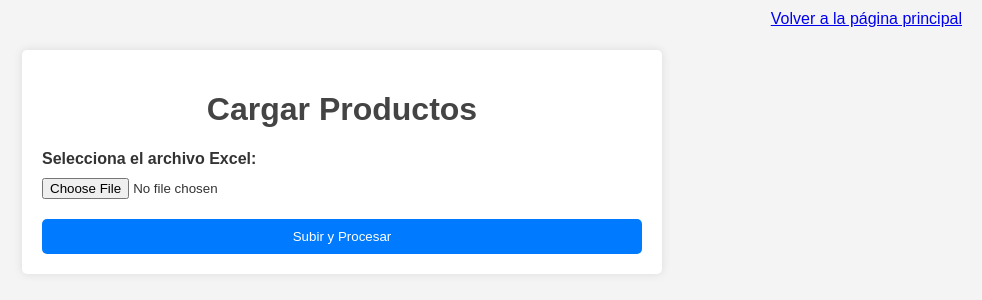
After one commit to maicoleem/tienda, a Flask app: page /basedatos in a window 1280 px wide. The commit adds this page. Shown: the top 300 px of the page, without its empty margins (298-1280 px from the left). Run offline with Flask 3, Linux system fonts and the light colour scheme; data that the repository does not hold is empty.

Commit message:
upload from excel

```diff
--- a/app.py
+++ b/app.py
@@ -15,10 +15,14 @@ from routes.balance import balance_bp
 from routes.resultados import resultados_bp
 from routes.aportes import aportes_bp
 from routes.libro_contable import libro_contable_bp
+from routes.basedatos import dataBase_db
 
 app = Flask(__name__)
 app.config['SQLALCHEMY_DATABASE_URI'] = 'sqlite:///tienda.db'
 app.config['SQLALCHEMY_TRACK_MODIFICATIONS'] = False
+# Configuración de la carpeta para subir archivos
+UPLOAD_FOLDER = './uploads'
+app.config['UPLOAD_FOLDER'] = UPLOAD_FOLDER
 
 def crear_cuentas_iniciales():
     cuentas = [
@@ -148,6 +152,7 @@ app.register_blueprint(balance_bp)
 app.register_blueprint(resultados_bp)
 app.register_blueprint(cuentas_bp, url_prefix='/api/cuentas')
 app.register_blueprint(libro_contable_bp)
+app.register_blueprint(dataBase_db, url_prefix='/basedatos')
 
 @app.route('/')
 def index():
@@ -205,11 +210,17 @@ def aportes():
 @app.route('/pagos/')
 def pagos():
     return render_template('pagos.html')
+
 @app.route('/nomina')
 @app.route('/nomina/')
 def nomina():
     return render_template('nomina.html')
 
+@app.route('/basedatos')
+@app.route('/basedatos/')
+def basedatos():
+    return render_template('basedatos.html')
+
 print(app.url_map)
 
 if __name__ == '__main__':
--- a/static/aportes.js
+++ b/static/aportes.js
@@ -98,8 +98,6 @@ const establecerFechaActual = () => {
     // Establecer la fecha en el input
     campoFecha.value = formatoBogota;
 };
-
-
 
 const buscarFacturas = async () => {
     try {
--- /dev/null
+++ b/static/basedatos.css
@@ -0,0 +1,41 @@
+body {
+    font-family: Arial, sans-serif;
+    background-color: #f4f4f4;
+    color: #333;
+    margin: 0;
+    padding: 0;
+}
+.container {
+    max-width: 600px;
+    margin: 50px auto;
+    background: #fff;
+    padding: 20px;
+    border-radius: 5px;
+    box-shadow: 0 0 10px rgba(0, 0, 0, 0.1);
+}
+h1 {
+    text-align: center;
+    color: #444;
+}
+form {
+    display: flex;
+    flex-direction: column;
+}
+label {
+    margin-bottom: 10px;
+    font-weight: bold;
+}
+input[type="file"] {
+    margin-bottom: 20px;
+}
+button {
+    padding: 10px;
+    background-color: #007BFF;
+    color: white;
+    border: none;
+    border-radius: 5px;
+    cursor: pointer;
+}
+button:hover {
+    background-color: #0056b3;
+}
--- /dev/null
+++ b/static/basedatos.js
@@ -0,0 +1,120 @@
+
+document.addEventListener('DOMContentLoaded', () =>{
+    let nueva_factura = null;
+    document.getElementById('upload-form').addEventListener('submit', async (event) => {
+        event.preventDefault();
+        const fileInput = document.getElementById('excel-file');
+        if (!fileInput.files[0]) {
+            alert('Por favor selecciona un archivo');
+            return;
+        }
+
+        const formData = new FormData();
+        formData.append('file', fileInput.files[0]);
+
+        try {
+            const response = await fetch('/basedatos/api/cargar_excel_temp', {
+                method: 'POST',
+                body: formData,
+            });
+
+            if (!response.ok) {
+                const error = await response.json();
+                alert(`Error al cargar archivo: ${error.message}`);
+                return;
+            }
+
+            const { rows, socio, proveedor } = await response.json();
+            let aporteTotal = 0;
+
+            // Registrar aporte social
+            rows.forEach(row => {
+                aporteTotal += row.cantidad * row.precio_compra;
+            });
+
+            await fetch('/api/aportes', {
+                method: 'POST',
+                headers: { 'Content-Type': 'application/json' },
+                body: JSON.stringify({
+                    identificacion: socio.id,
+                    nombre: socio.nombre,
+                    efectivo: aporteTotal,
+                    banco: 0,
+                    observaciones: 'Aporte por carga de productos',
+                    factura: String(nueva_factura),
+                    codigo: '3115'
+                }),
+            });
+
+            // Registrar productos
+            // Registrar productos
+            for (const row of rows) {
+                // Calcular ganancias y efectivo
+                const ganancia = row.precio_venta - row.precio_compra; // Precio venta - Precio compra
+                const efectivo = row.cantidad * row.precio_compra; // Cantidad * Precio compra
+
+                await fetch('/api/libro-registro', {
+                    method: 'POST',
+                    headers: { 'Content-Type': 'application/json' },
+                    body: JSON.stringify({
+                        fecha: new Date().toISOString(),
+                        empleado: 'excel',
+                        proveedor: proveedor.nombre,
+                        cliente: '',
+                        movimiento: 'Entrada',
+                        referencia: row.referencia,
+                        nombre: row.nombre,
+                        tipo: row.tipo,
+                        bodega: row.bodega,
+                        cantidad: row.cantidad,
+                        precio_compra: row.precio_compra,
+                        precio_venta: row.precio_venta,
+                        ganancia: ganancia, // Enviar la ganancia calculada
+                        observaciones: 'Carga masiva desde Excel',
+                        banco: 0,
+                        efectivo: efectivo, // Enviar el valor calculado para efectivo
+                        iva: 0,
+                        factura: 'EXCEL',
+                        credito: 0
+                    }),
+                });
+            }
+
+
+            alert(`Productos y aportes registrados correctamente. Aporte total: $${aporteTotal}`);
+        } catch (error) {
+            console.error('Error en el proceso:', error);
+            alert('Ocurrió un error al procesar los datos.');
+        }
+    });
+
+    const obtenerNuevaFactura = async () => {
+        try {
+            // Obtener el valor del prefijo ingresado en un input
+            const prefijo = "APORTE";
+
+            if (!prefijo) {
+                alert("Por favor, ingrese un prefijo para buscar.");
+                return;
+            }
+
+            // Hacer la solicitud al backend con el prefijo como parámetro
+            const response = await fetch(`/api/factura-max?prefijo=${encodeURIComponent(prefijo)}`);
+            const datos = await response.json();
+
+            if (response.ok) {
+                // Mostrar el nuevo valor en el input de factura-nueva
+                nueva_factura = datos.nueva_factura;
+            } else {
+                console.error("Error:", datos.error);
+                alert(`Error: ${datos.error}`);
+            }
+        } catch (error) {
+            console.error("Error al obtener la nueva factura:", error);
+            alert("Hubo un problema al obtener la nueva factura. Consulte la consola para más detalles.");
+        }
+    };
+
+    obtenerNuevaFactura();
+
+})
--- /dev/null
+++ b/templates/basedatos.html
@@ -0,0 +1,22 @@
+<!DOCTYPE html>
+<html lang="en">
+<head>
+    <meta charset="UTF-8">
+    <meta name="viewport" content="width=device-width, initial-scale=1.0">
+    <title>Registrar Productos</title>
+
+    <link rel="stylesheet" href="{{ url_for('static', filename='basedatos.css') }}">
+    <script src="{{ url_for('static', filename='basedatos.js') }}" defer></script>
+</head>
+<body>
+    <div class="container">
+        <h1>Cargar Productos</h1>
+        <form id="upload-form">
+            <label for="excel-file">Selecciona el archivo Excel:</label>
+            <input type="file" id="excel-file" accept=".xlsx" required>
+            <button type="submit">Subir y Procesar</button>
+        </form>
+    </div>
+    <a href="/" style="position: absolute; top: 10px; right: 20px;">Volver a la página principal</a>
+</body>
+</html>
--- a/templates/index.html
+++ b/templates/index.html
@@ -33,6 +33,7 @@
             <li><a href="/pagos">Pagos</a></li>
             <li><a href="/nomina">nomina</a></li>
             <li><a href="/vencidos">vencimiento</a></li>
+            <li><a href="/basedatos">Base de Datos</a></li>
         </ul>
     </nav>
 </body>
```
Also changed, not shown: routes/basedatos.py (added, +61 -0 lines), 1 other file.
